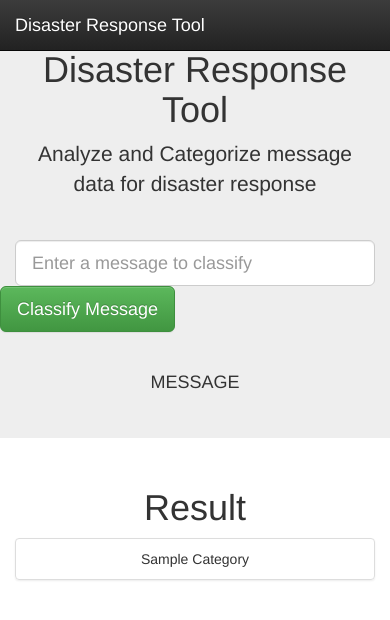
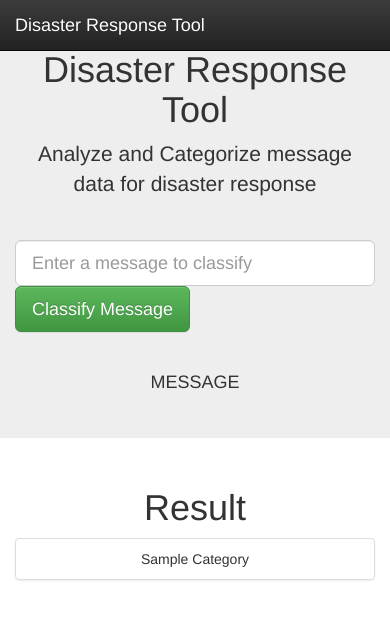
Before and after one commit to hariaz17/DisasterResponseClassifier, a Flask app: template app/templates/go.html in a window 390 px wide. Shown: the top 620 px of the page. Run offline with Flask 2, Linux system fonts and the light colour scheme; the template is opened without the code that fills it: most values are stand-ins (such as "Sample title", 1, 10 or a date in 2020); parts of the project's set-up code (start-up, migrations or seed data) failed here and were passed over; some libraries are stand-ins or nearby versions.

Commit message:
Fixed bug with the classify button not being connected to the form

```diff
--- a/app/templates/master.html
+++ b/app/templates/master.html
@@ -41,14 +41,12 @@
             <div class="col-lg-12 form-group-lg">
                 <form action="/go" method="get">
                     <input type="text" class="form-control form-control-lg" name="query" placeholder="Enter a message to classify">
+                    <div class="col-md-offset-5 ">
+               			<button type="submit" class="btn btn-lg btn-success">Classify Message</button>
+            		</div>
                 </form>
             </div>
         </div>
-      	<div class="row">
-         	<div class="col-md-offset-5 ">
-               <button type="submit" class="btn btn-lg btn-success">Classify Message</button>
-            </div>
-      	</div>
         {% block message %}
         {% endblock %}
     </div>
@@ -60,17 +58,10 @@
             <h1 class="text-center">Overview of Training Dataset</h1>
         </div>
     {% endblock %}
-	<div class="row mt-6">
-        <div class="col-6">
-          <div id="{{ids[0]}}"></div>
-        </div>
-    </div>
 
-  <div class="row mt-15">
-        <div class="col-6">
-          <div id="{{ids[1]}}"></div>
-        </div>
-    </div>
+	{% for id in ids %}
+        <div id="{{id}}"></div>
+    {% endfor %}
 
 </div>
 
```
